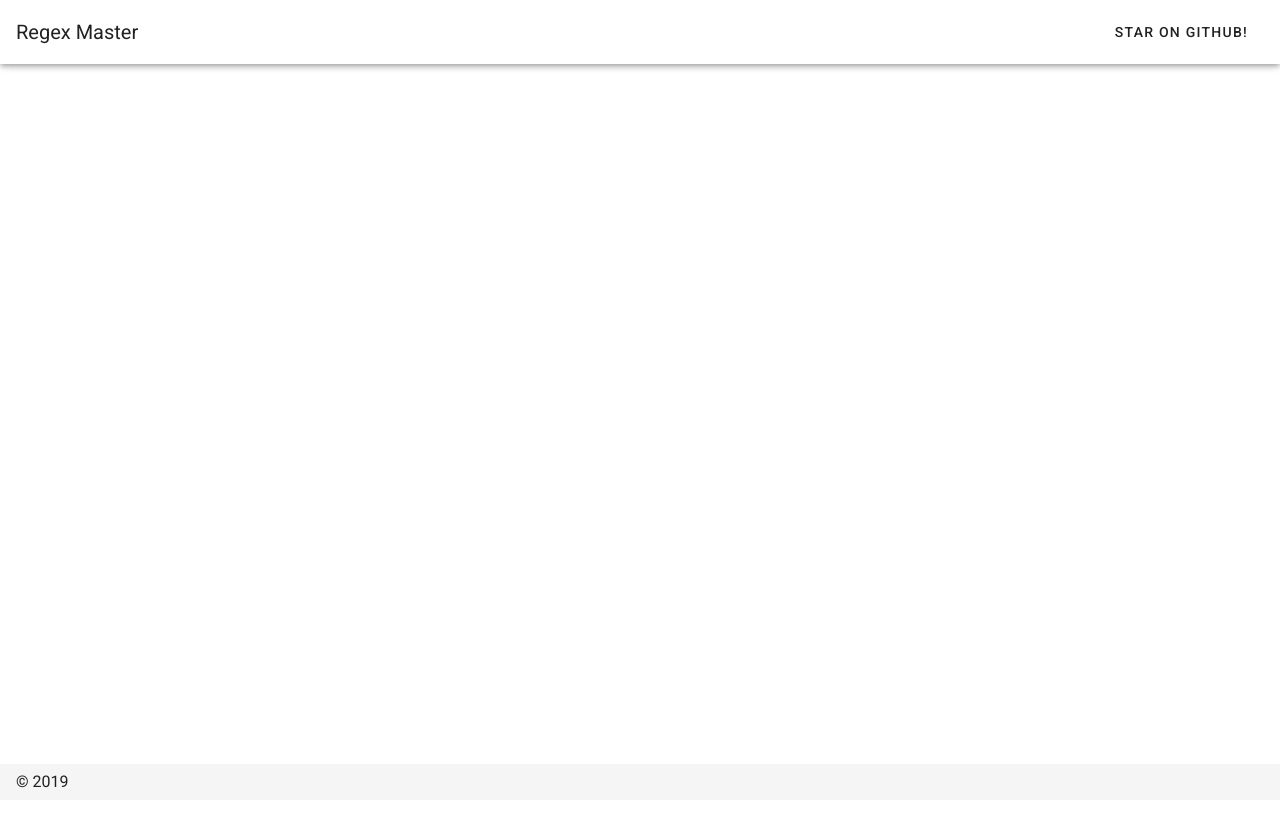
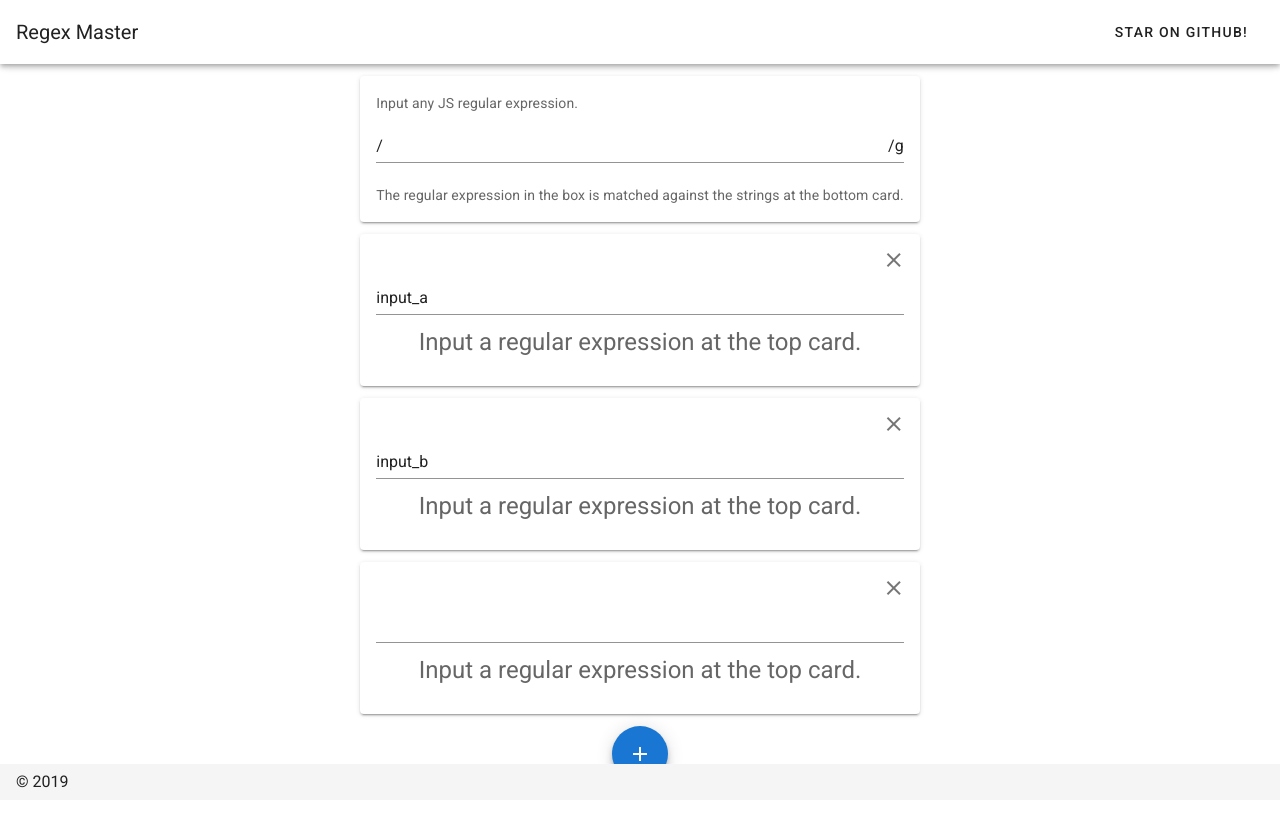
Before and after one commit to LKummer/regex-master, a Nuxt app: page / in a window 1280 px wide. Shown: the top 826 px of the page. Before the commit the page ends 800 px from the top, so only its background shows below. Built offline with nearby package versions, Linux system fonts and the light colour scheme.

Commit message:
Add basic implementation of the regex panel.

```diff
--- /dev/null
+++ b/components/MatchCard.vue
@@ -0,0 +1,77 @@
+<template>
+  <v-card>
+    <v-card-actions class="pb-0">
+      <v-spacer />
+      <v-btn
+        @click="$emit('close')"
+        text
+        icon
+      >
+        <v-icon>mdi-close</v-icon>
+      </v-btn>
+    </v-card-actions>
+    <v-card-text class="pt-0">
+      <v-text-field
+        v-model="input_value"
+        condensed
+        hide-details
+        class="pt-0"
+      />
+      <p
+        v-if="!regex"
+        class="mt-3 mb-0 text-center headline"
+      >
+        Input a regular expression at the top card.
+      </p>
+      <p
+        v-else-if="!value"
+        class="mt-3 mb-0 text-center headline"
+      >
+        Input a value.
+      </p>
+      <p
+        v-else-if="!matches"
+        class="mt-3 mb-0 text-center headline"
+      >
+        No matches found.
+      </p>
+      <p
+        v-for="(match, index) in matches"
+        :key="index"
+        class="mt-3 mb-0 text-center headline"
+      >
+        {{ match }}
+      </p>
+    </v-card-text>
+  </v-card>
+</template>
+
+<script>
+export default {
+  props: {
+    regex: {
+      type: String,
+      default: ''
+    },
+    value: {
+      type: String,
+      default: ''
+    }
+  },
+  computed: {
+    input_value: {
+      get () {
+        return this.value
+      },
+      set (v) {
+        this.$emit('input', v)
+      }
+    },
+    matches: {
+      get () {
+        return this.value.match(new RegExp(this.regex))
+      }
+    }
+  }
+}
+</script>
--- a/components/RegexPanel.vue
+++ b/components/RegexPanel.vue
@@ -0,0 +1,69 @@
+<template>
+  <div>
+    <v-card class="mb-3">
+      <v-card-text>
+        Input any JS regular expression.
+        <v-text-field
+          v-model="regex"
+          prefix="/"
+          suffix="/g"
+        />
+        The regular expression in the box is matched against the strings at the
+        bottom card.
+      </v-card-text>
+    </v-card>
+    <match-card
+      v-for="(input, index) in match_inputs"
+      :key="index"
+      :regex="regex"
+      @close="delete_card(index)"
+      v-model="input.string"
+      class="mb-3"
+    />
+    <p
+      v-if="match_inputs.length === 0"
+      class="mt-0 mb-3 text-center headline"
+    >
+      Open a match card by pressing the button.
+    </p>
+    <div class="text-center">
+      <v-btn
+        @click="create_card"
+        fab
+        color="primary"
+      >
+        <v-icon>
+          mdi-plus
+        </v-icon>
+      </v-btn>
+    </div>
+  </div>
+</template>
+
+<script>
+import MatchCard from '~/components/MatchCard'
+
+export default {
+  components: {
+    MatchCard
+  },
+  data () {
+    return {
+      regex: '',
+      match_inputs: [
+        { string: 'input_a' },
+        { string: 'input_b' },
+        { string: '' }
+      ]
+    }
+  },
+  methods: {
+    delete_card (index) {
+      this.match_inputs.splice(index, 1)
+    },
+    create_card () {
+      this.match_inputs.push({ string: '' })
+    }
+  }
+}
+</script>
```
